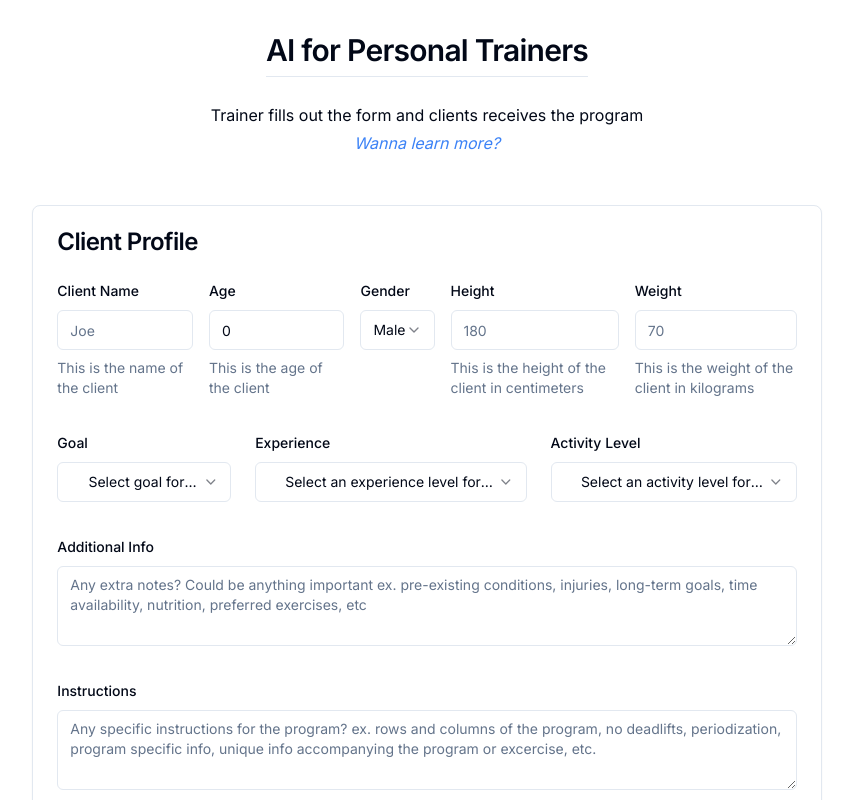
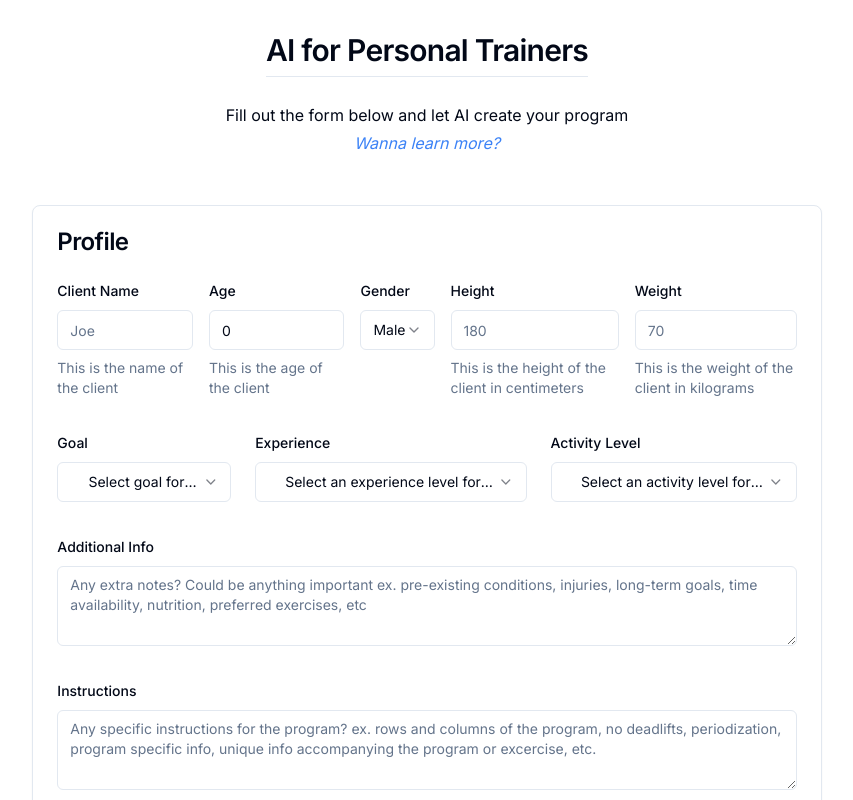
Before and after one commit to achen2089/practical-training, a Next.js app: page / in a window 1280 px wide. Shown: the top 800 px of the page, without its empty margins (213-1066 px from the left). Built offline with nearby package versions, Linux system fonts and the light colour scheme.

Commit message:
update info

```diff
--- a/app/page.tsx
+++ b/app/page.tsx
@@ -23,7 +23,7 @@ export default function Home() {
       <header className="flex flex-col items-center">
       <h1 className="item-center mt-10 scroll-m-20 border-b pb-2 pt-8 text-3xl font-semibold tracking-tight transition-colors first:mt-0">AI for Personal Trainers</h1>
         <p className="leading-7 [&:not(:first-child)]:mt-6">
-          Trainer fills out the form and clients receives the program
+          Fill out the form below and let AI create your program
         </p>
         <Link href='/survey'>
           <p className="leading-7 [&:not(:first-child)]:mt-6 text-blue-500 italic">
@@ -37,7 +37,7 @@ export default function Home() {
         <div className="flex w-full items-center justify-center">
           <Card className="w-2/3">
             <CardHeader>
-              <CardTitle>{clientNotes ? "Client Notes" : "Client Profile"}</CardTitle>
+              <CardTitle>{clientNotes ? "Notes" : "Profile"}</CardTitle>
             </CardHeader>
             <CardContent>
               {clientNotes ? <ClientNotes clientNotes={clientNotes} /> : <ProfileForm onCreatedNotes={setClientNotes} onCreatedProgram={setProgram}/>}
@@ -53,7 +53,7 @@ export default function Home() {
           {program ? (
             <Card className="w-2/3">
             <CardHeader>
-              <CardTitle>Generated Training Program</CardTitle>
+              <CardTitle>Training Program</CardTitle>
             </CardHeader>
             <CardContent>
               <TrainingProgram program={program} />
```
